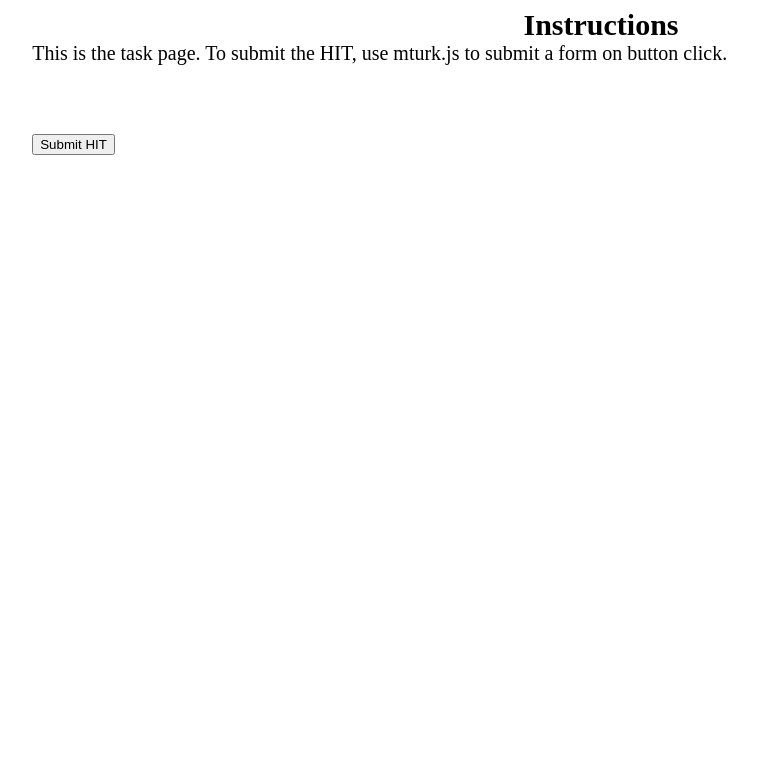
After one commit to cromaLab/LegionTools, a PHP site: page /myfile/extras/example_task.html in a window 1280 px wide. The commit adds this page. Shown: the top 783 px of the page, without its empty margins (39-796 px from the left). Run offline with PHP 8.4, Linux system fonts and the light colour scheme; some libraries are stand-ins or nearby versions.

Commit message:
Add example pages

```diff
--- /dev/null
+++ b/extras/example_task.html
@@ -0,0 +1,51 @@
+<html>
+<head>
+	<title>Instructions</title>
+	<style>
+		#container{
+			position: relative;
+			width: 100%;
+		}
+
+		#title{
+			position: relative;
+			font-size: 30px;
+			font-weight: bold;
+			margin: 0 auto;
+			text-align: center;
+		}
+
+		.introMess{
+			position: relative;
+			width: 90%;
+			margin: 0 auto;
+		}
+
+		.normal{
+			font-size: 20px;
+			display: block;
+			margin-bottom: 15px;
+		}
+	</style>
+    <script src="https://ajax.googleapis.com/ajax/libs/jquery/3.2.1/jquery.min.js"></script>
+    <script src="mturk.js"></script>
+</head>
+
+<body>
+	<div id="container">
+		<div id="title">
+			<span>Instructions</span>
+		</div>
+	</div>
+
+    <form id="mturk_form"/>
+
+	 <div class="introMess">
+         <span class="normal">This is the task page. To submit the HIT, use mturk.js to submit a form on button click.</span>
+        <br/>
+        <br/>
+        <br/>
+        <button onclick="alert('Thanks for submitting the HIT!'); $('#mturk_form').submit();">Submit HIT</button>
+        </div>
+</body>
+</html>
--- /dev/null
+++ b/extras/mturk.js
@@ -0,0 +1,50 @@
+/**
+ *
+ *  gup(name) :: retrieves URL parameters if provided
+ *
+ *  Prepares the page for MTurk on load.
+ *  1. looks for a form element with id="mturk_form", and sets its METHOD / ACTION
+ *    1a. All that the task page needs to do is submit the form element when ready
+ *  2. disables form elements if HIT hasn't been accepted
+ *
+ **/
+
+// selector used by jquery to identify your form
+var form_selector = "#mturk_form";
+
+// function for getting URL parameters
+function gup(name) {
+  name = name.replace(/[\[]/,"\\\[").replace(/[\]]/,"\\\]");
+  var regexS = "[\\?&]"+name+"=([^&#]*)";
+  var regex = new RegExp(regexS);
+  var results = regex.exec(window.location.href);
+  if(results == null)
+    return "";
+  else return unescape(results[1]);
+}
+
+//  Turkify the captioning page.
+$(document).ready(function () {
+  // is assigntmentId is a URL parameter
+  if((aid = gup("assignmentId"))!="" && $(form_selector).length>0) {
+
+    // If the HIT hasn't been accepted yet, disabled the form fields.
+    if(aid == "ASSIGNMENT_ID_NOT_AVAILABLE") {
+	    $('input,textarea,select').attr("DISABLED", "disabled");
+    }
+
+    // Add a new hidden input element with name="assignmentId" that
+    // with assignmentId as its value.
+    var aid_input = $("<input type='hidden' name='assignmentId' value='" + aid + "'>").appendTo($(form_selector));
+    var workerId_input = $("<input type='hidden' name='workerId' value='" + gup("workerId") + "'>").appendTo($(form_selector));
+    var hitId_input = $("<input type='hidden' name='hitId' value='" + gup("hitId") + "'>").appendTo($(form_selector));
+
+    // Make sure the submit form's method is POST
+    $(form_selector).attr('method', 'POST');
+
+    // Set the Action of the form to the provided "turkSubmitTo" field
+    if((submit_url=gup("turkSubmitTo"))!="") {
+      $(form_selector).attr('action', submit_url + '/mturk/externalSubmit');
+    }
+  }
+});
```
Also changed, not shown: extras/example_post_tutorial_instructions.html (added, +43 -0 lines), extras/example_pre_tutorial_instructions.html (added, +43 -0 lines), extras/example_tutorial.html (added, +48 -0 lines), Retainer/php/tempKeyStore.php (line endings or trailing spaces).
